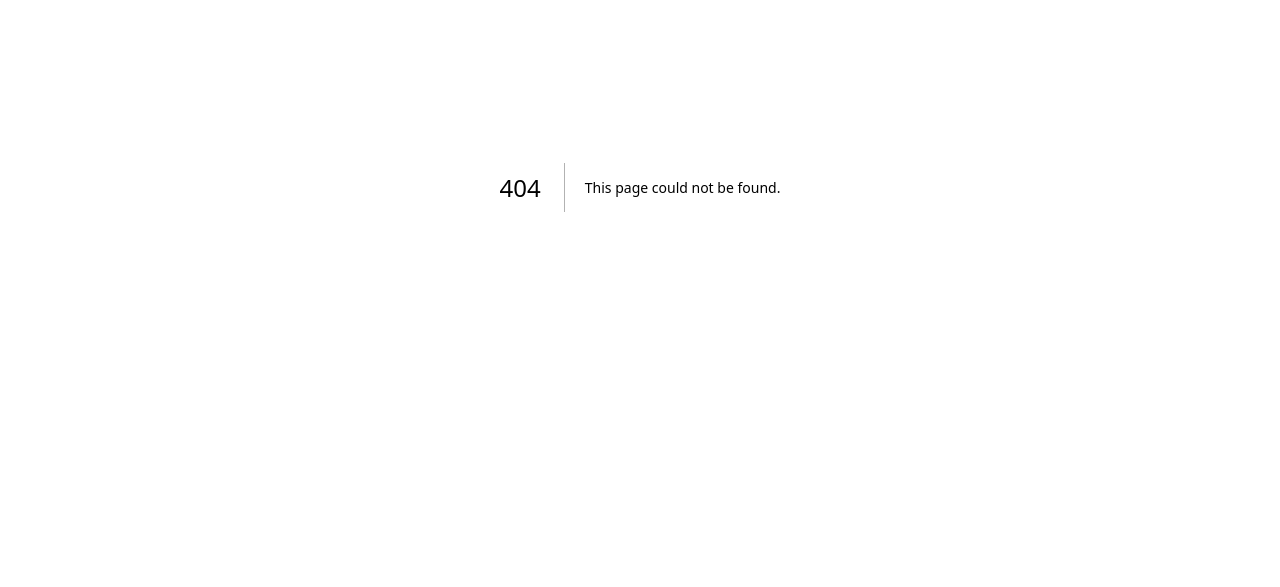
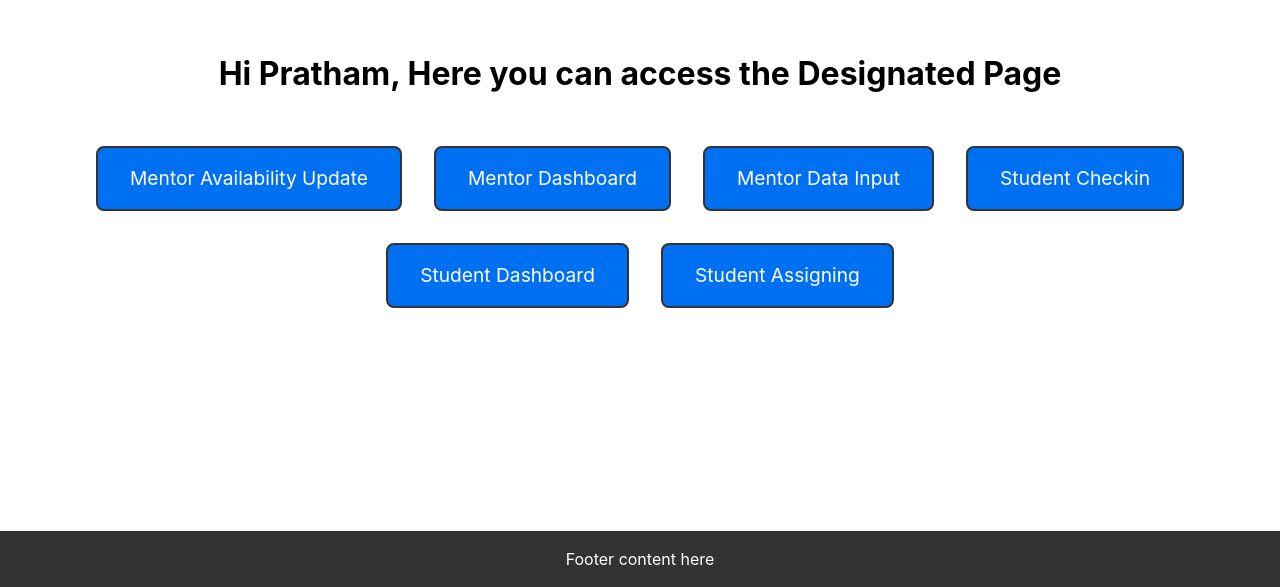
Before and after one commit to yash1378/JS-GuidanceProgram, a Next.js app: page /home in a window 1280 px wide. Before the commit this address had no page. Shown: the part 213-800 px from the top of the page. Built offline with nearby package versions, Linux system fonts and the light colour scheme.

Commit message:
optimization , home page is added

```diff
--- /dev/null
+++ b/components/Modal.js
@@ -0,0 +1,21 @@
+// Modal.js
+import React from "react";
+
+const Modal = ({ children, onClose }) => {
+  return (
+    <div className="fixed top-0 left-0 right-0 bottom-0 flex items-center justify-center z-50">
+      <div className="absolute inset-0 bg-black opacity-50"></div>
+      <div className="bg-white rounded-lg p-4 max-w-md w-full">
+        {children}
+        <button
+          onClick={onClose}
+          className="text-gray-500 hover:text-gray-700 absolute top-3 right-2.5"
+        >
+          Close
+        </button>
+      </div>
+    </div>
+  );
+};
+
+export default Modal;
--- a/components/Sidebar.js
+++ b/components/Sidebar.js
@@ -74,7 +74,7 @@ function Sidebar({ isOpen, closeSidebar }) {
     };
 
     fetchMentorData();
-  }, [mentorData]);
+  }, []);
 
   return (
     <div
--- /dev/null
+++ b/pages/home.js
@@ -0,0 +1,46 @@
+import Head from "next/head";
+import Link from "next/link";
+import styles from "../styles/Home.module.css";
+
+export default function Home() {
+  return (
+    <div className={styles.container}>
+      <Head>
+        <title>Dashboard</title>
+        <meta name="description" content="Dashboard for Pratham" />
+        <link rel="icon" href="/favicon.ico" />
+      </Head>
+
+      <main className={styles.main}>
+        <h1 className={styles.title}>
+          <b>Hi Pratham, Here you can access the Designated Page</b>
+        </h1>
+
+        <div className={styles.buttonContainer}>
+          <Link href="/mentavail">
+            <div className={styles.button}>Mentor Availability Update</div>
+          </Link>
+          <Link href="/mentdashboard">
+            <div className={styles.button}>Mentor Dashboard</div>
+          </Link>
+          <Link href="/mregis">
+            <div className={styles.button}>Mentor Data Input</div>
+          </Link>
+          <Link href="/registration">
+            <div className={styles.button}>Student Checkin</div>
+          </Link>
+          <Link href="/stdashboard">
+            <div className={styles.button}>Student Dashboard</div>
+          </Link>
+          <Link href="/pending">
+            <div className={styles.button}>Student Assigning</div>
+          </Link>
+        </div>
+      </main>
+
+      <footer className={styles.footer}>
+        <p>Footer content here</p>
+      </footer>
+    </div>
+  );
+}
--- a/pages/pending.js
+++ b/pages/pending.js
@@ -1,17 +1,29 @@
 import React, { useState, useEffect } from "react";
+import Modal from "@/components/Modal";
 
-
-  const forceUpdate =()=>{
+const forceUpdate = () => {
   const [value, setValue] = useState(0);
   return () => setValue((value) => value + 1);
-  }
-
+};
 
 const DataPage = ({ data, additionalData }) => {
   const [selectedRows, setSelectedRows] = useState([]);
   const [selectedMentor, setSelectedMentor] = useState("");
   const [selectedStudentIds, setSelectedStudentIds] = useState([]);
   const [selectedMentorName, setSelectedMentorName] = useState("");
+
+  // State variable to manage modal visibility
+  const [isModalVisible, setIsModalVisible] = useState(false);
+
+  // Function to open the modal
+  const openModal = () => {
+    setIsModalVisible(true);
+  };
+
+  // Function to close the modal
+  const closeModal = () => {
+    setIsModalVisible(false);
+  };
 
   // Function to toggle selection for a specific row
   const toggleSelect = (id) => {
@@ -31,6 +43,7 @@ const DataPage = ({ data, additionalData }) => {
   const handleSubmit = async () => {
     if (!selectedMentor) {
       // Handle mentor not selected
+      // openModal();
       return;
     }
 
@@ -62,9 +75,9 @@ const DataPage = ({ data, additionalData }) => {
 
         // Trigger a re-render of the component
         forceUpdate();
+        closeModal();
 
         // You can fetch updated 'additionalData' here if it has changed on the server
-
       } else {
         // Handle error
         console.error("Failed to update mentor and students");
@@ -74,14 +87,13 @@ const DataPage = ({ data, additionalData }) => {
     }
   };
 
-
   useEffect(() => {
     // Update the selectedStudentIds whenever selectedRows change
     const ids = data
       .filter((item) => selectedRows.includes(item._id))
       .map((item) => item._id);
     setSelectedStudentIds(ids);
-  }, [selectedRows, data]);
+  }, []);
 
   return (
     <>
@@ -115,9 +127,9 @@ const DataPage = ({ data, additionalData }) => {
                 </tr>
               </thead>
               <tbody>
-                {data.
-                filter((item) => item.mentor === ""). // Filter by mentor name being empty
-                map((item, index) => (
+                {data
+                  .filter((item) => item.mentor === "") // Filter by mentor name being empty
+                  .map((item, index) => (
                     <tr
                       key={item._id}
                       className={index % 2 === 0 ? "bg-white" : "bg-gray-50"}
@@ -196,12 +208,43 @@ const DataPage = ({ data, additionalData }) => {
 
       <div className="text-center mt-4">
         <button
-          onClick={handleSubmit}
+          onClick={openModal}
           className="px-4 py-2 font-semibold text-white bg-blue-500 rounded hover:bg-blue-600 focus:outline-none focus:ring focus:ring-blue-300"
         >
           Submit
         </button>
       </div>
+      {/* Modal */}
+      {isModalVisible && (
+        <Modal onClose={closeModal}>
+          <div className="p-6 text-center">
+            <svg
+              className="mx-auto mb-4 text-gray-400 w-12 h-12 dark:text-gray-200"
+              aria-hidden="true"
+              xmlns="http://www.w3.org/2000/svg"
+              fill="none"
+              viewBox="0 0 20 20"
+            >
+              {/* ... (rest of the SVG) */}
+            </svg>
+            <h3 className="mb-5 text-lg font-normal text-gray-500 dark:text-gray-400">
+              Are you sure you want to delete this product?
+            </h3>
+            <button
+              onClick={handleSubmit} // Call handleSubmit when "Yes, I'm sure" is clicked
+              className="text-white bg-red-600 hover:bg-red-800 focus:ring-4 focus:outline-none focus:ring-red-300 dark:focus:ring-red-800 font-medium rounded-lg text-sm inline-flex items-center px-5 py-2.5 text-center mr-2"
+            >
+              Yes, I'm sure
+            </button>
+            <button
+              onClick={closeModal} // Close the modal when "No, cancel" is clicked
+              className="text-gray-500 bg-white hover:bg-gray-100 focus:ring-4 focus:outline-none focus:ring-gray-200 rounded-lg border border-gray-200 text-sm font-medium px-5 py-2.5 hover:text-gray-900 focus:z-10 dark:bg-gray-700 dark:text-gray-300 dark:border-gray-500 dark:hover:text-white dark:hover:bg-gray-600 dark:focus:ring-gray-600"
+            >
+              No, cancel
+            </button>
+          </div>
+        </Modal>
+      )}
     </>
   );
 };
--- a/pages/stdashboard.js
+++ b/pages/stdashboard.js
@@ -6,9 +6,8 @@ function DataPage({ data }) {
   const [totalStudents, setTotalStudents] = useState(0);
   const [activeStudents, setActiveStudents] = useState(0);
   const [isSidebarOpen, setIsSidebarOpen] = useState(false); // State to control sidebar visibility
-  const [filterConditions,setFilterConditions] = useState("");
   const [final,setFinal]=useState([]);
-  const [date,setData]=useState("");
+
 
 
   const router = useRouter();
@@ -43,6 +42,8 @@ function DataPage({ data }) {
     console.log(filteredData)
     setFinal(filteredData);
 
+    console.log("Effect Triggered");
+
 
     // Calculate the total number of students
     setTotalStudents(filteredData.length);
@@ -58,7 +59,7 @@ function DataPage({ data }) {
     }).length;
 
     setActiveStudents(activeStudentCount);
-  }, [data]); // Add router.query to the dependency array
+  }, [router.query]); // Add router.query to the dependency array
 
   const toggleSidebar = () => {
     setIsSidebarOpen(!isSidebarOpen);
@@ -72,7 +73,7 @@ function DataPage({ data }) {
 
   return (
     <>
-    <div className="w-20  bg-zinc-800 z-100 absolute" style={{height:'100vh'}}>
+    <div className="w-20  bg-zinc-800 z-100 absolute" style={{height:'100%'}}>
     <FaBars  style={{color:'white',height:'45px',width:'45px',position:'absolute',left:'13px',top:'13px',cursor:'pointer'}} onClick={toggleSidebar}/>
     </div>
 
--- /dev/null
+++ b/styles/Home.module.css
@@ -0,0 +1,52 @@
+
+.container {
+    min-height: 100vh;
+    display: flex;
+    flex-direction: column;
+    align-items: center;
+    justify-content: center;
+  }
+
+  .main {
+    padding: 5rem 0;
+    text-align: center;
+  }
+
+  .title {
+    font-size: 2rem;
+    margin-bottom: 2rem;
+  }
+
+  .buttonContainer {
+    display: flex;
+    /* height: 50vh; */
+    flex-wrap: wrap;
+    justify-content: center;
+  }
+
+  .button {
+    margin: 1rem;
+    padding: 1rem 2rem;
+    border: 2px solid #333;
+    border-radius: 8px;
+    background-color: #0070f3;
+    color: white;
+    text-decoration: none;
+    font-size: 1.2rem;
+    cursor: pointer;
+    transition: background-color 0.3s ease;
+  }
+
+  .button:hover {
+    background-color: #0052cc;
+  }
+
+  .footer {
+    width: 100%;
+    padding: 1rem;
+    text-align: center;
+    background-color: #333;
+    color: white;
+    position: fixed;
+    bottom: 0;
+  }
```
Also changed, not shown: pages/registration.js (line endings or trailing spaces), 1 other file (tests, documents, lock files or other folders). Lines whose indentation alone changed are shown as unchanged.
